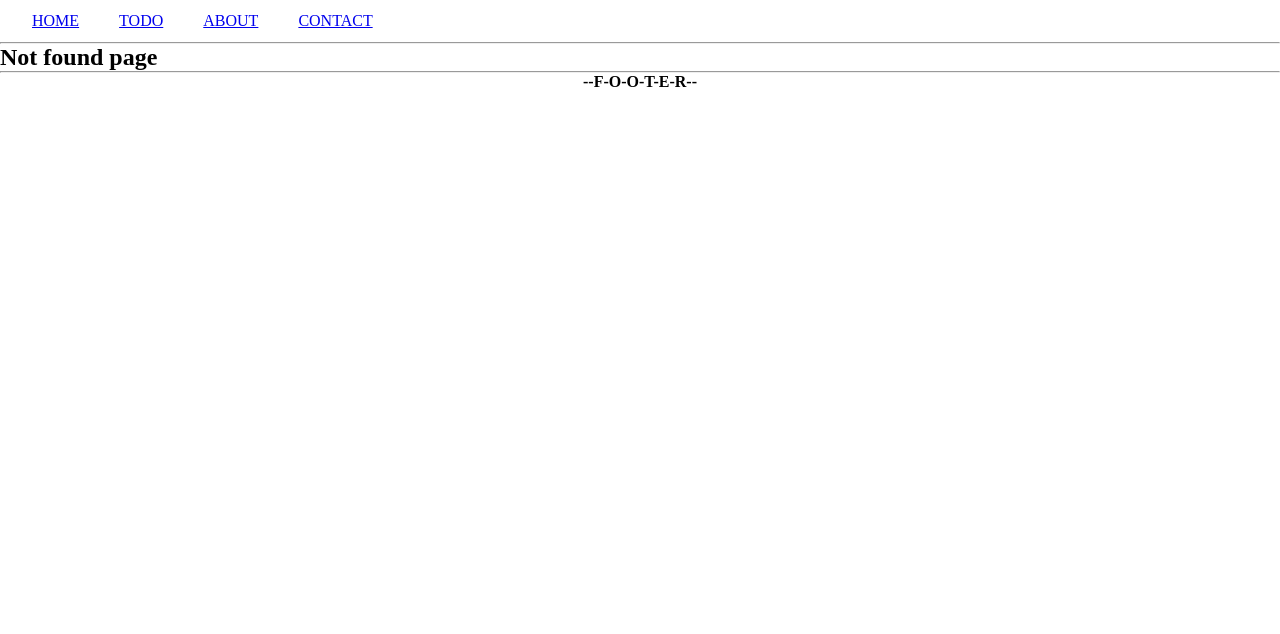
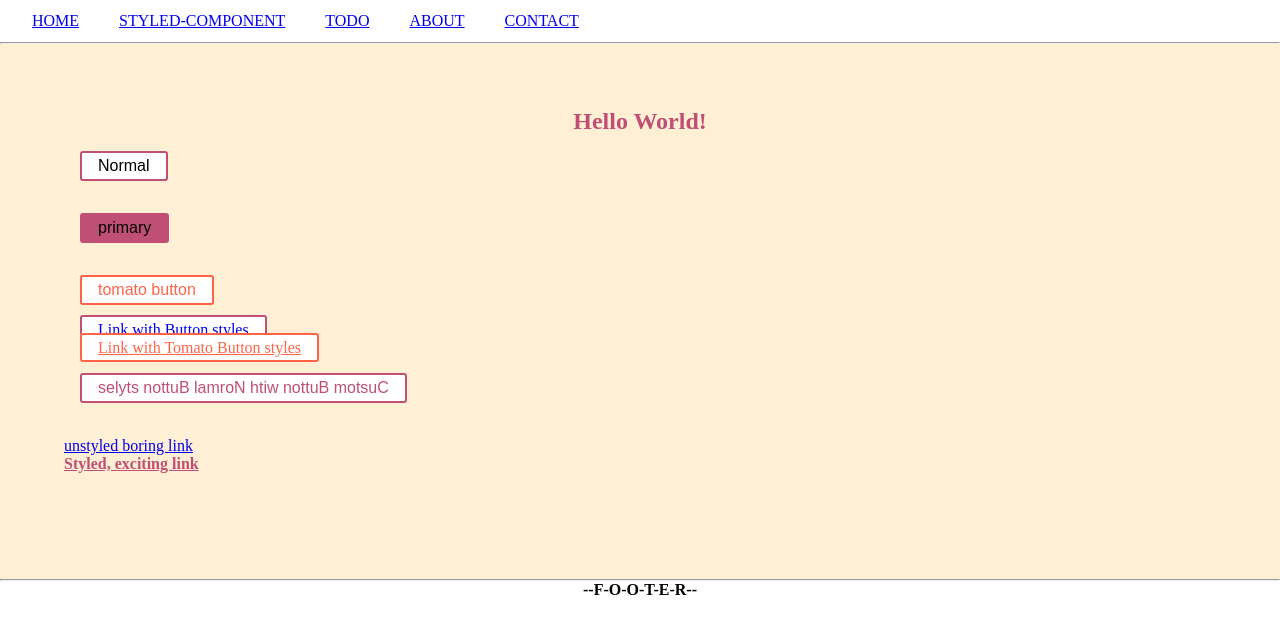
Before and after one commit to jini-labs-2/react-ts-practice, a React (Create React App) app: page /styled-component in a window 1280 px wide. Before the commit this address had no page. Shown: the top 634 px of the page. Built offline with nearby package versions, Linux system fonts and the light colour scheme.

Commit message:
[style-component] button達

```diff
--- a/src/App.tsx
+++ b/src/App.tsx
@@ -6,6 +6,7 @@ import Home from './pages/Home';
 import Contact from './pages/Contact';
 import { Route, Routes } from 'react-router-dom';
 import './index.css';
+import StyledTest from './pages/StyledTest';
 
 function App() {
   return (
@@ -13,6 +14,7 @@ function App() {
       <Layout>
         <Routes>
           <Route path="/home" element={<Home />} />
+          <Route path="/styled-component" element={<StyledTest />} />
           <Route path="/todo" element={<Todo />} />
           <Route path="/about" element={<About />} />
           <Route path="/contact" element={<Contact />} />
--- a/src/layouts/Header.tsx
+++ b/src/layouts/Header.tsx
@@ -8,6 +8,7 @@ interface MenuItem {
 
 const mainMenu: MenuItem[] = [
   {to: '/home', name: 'home'},
+  {to: '/styled-component', name: 'styled-component'},
   {to: '/todo', name: 'todo'},
   {to: '/about', name: 'about'},
   {to: '/contact', name: 'contact'}
--- /dev/null
+++ b/src/pages/StyledTest.tsx
@@ -0,0 +1,97 @@
+import React, { ReactNode } from 'react'
+import styled from 'styled-components';
+
+// Create a Title component that'll render an <h1> tag with some styles
+const Title = styled.h1`
+  font-size: 1.5em;
+  text-align: center;
+  color: #BF4F74;
+`;
+
+// Create a Wrapper component that'll render a <section> tag with some styles
+const Wrapper = styled.section`
+  padding: 4em;
+  background: papayawhip;
+`;
+
+const Button = styled.button<{ $primary?: boolean; }>`
+  background: ${props => props.$primary ? "#Bf4f74" : "white"};
+  font-size: 1em;
+  margin: 1em;
+  padding: 0.25em 1em;
+  border: 2px solid #bf4f74;
+  border-radius: 3px;
+`;
+
+const ToButton = styled(Button)`
+  color: tomato;
+  border-color: tomato;
+`;
+
+const Button1 = styled.button`
+  display: inline-block;
+  color: #BF4F74;
+  font-size: 1em;
+  margin: 1em;
+  padding: 0.25em 1em;
+  border: 2px solid #BF4F74;
+  border-radius: 3px;
+  display: block;
+`;
+
+const ReversedButton = (props: any) => {
+  const reversedText = typeof props.children === 'string'
+    ? props.children.split('').reverse().join('')
+    : props.children;
+  return <Button {...props}>{reversedText}</Button>;
+}
+
+const Link = ({className, children }:{className?: string, children: ReactNode}) => (
+  <a className={className} href='#'>
+    {children}
+  </a>
+)
+
+const StyledLink = styled(Link)`
+  color: #bf4f74;
+  font-weight: bold;
+`
+
+const Input = styled.input<{ $inputColor?: string; }>`
+  padding: 0.5em;
+  margin: 0.5em;
+  background: papayawhip;
+  border: none;
+  border-radius: 3px;
+  color: ${(props: any) => props.$inputColor || "#bf4f74"};
+`
+
+const StyledTest = () => {
+  return (
+    <Wrapper>
+      <Title>
+        Hello World!
+      </Title>
+      <Button>Normal</Button>
+      <br />
+      <Button $primary>primary</Button>
+      <br />
+      <ToButton>tomato button</ToButton>
+      <br />
+      <Button as="a" href="https://yahoo.co.jp">Link with Button styles</Button>
+      <br />
+      <ToButton as="a" href="https://yahoo.co.jp">Link with Tomato Button styles</ToButton>
+      <br />
+      <Button1 as={ReversedButton}>Custom Button with Normal Button styles</Button1>
+      <br />
+      <Link>unstyled boring link</Link>
+      <br />
+      <StyledLink>Styled, exciting link</StyledLink>
+      <br />
+      <Input type='text' />
+      <Input type='text' $inputColor="blue" />
+    </Wrapper>
+  )
+}
+
+export default StyledTest
```
